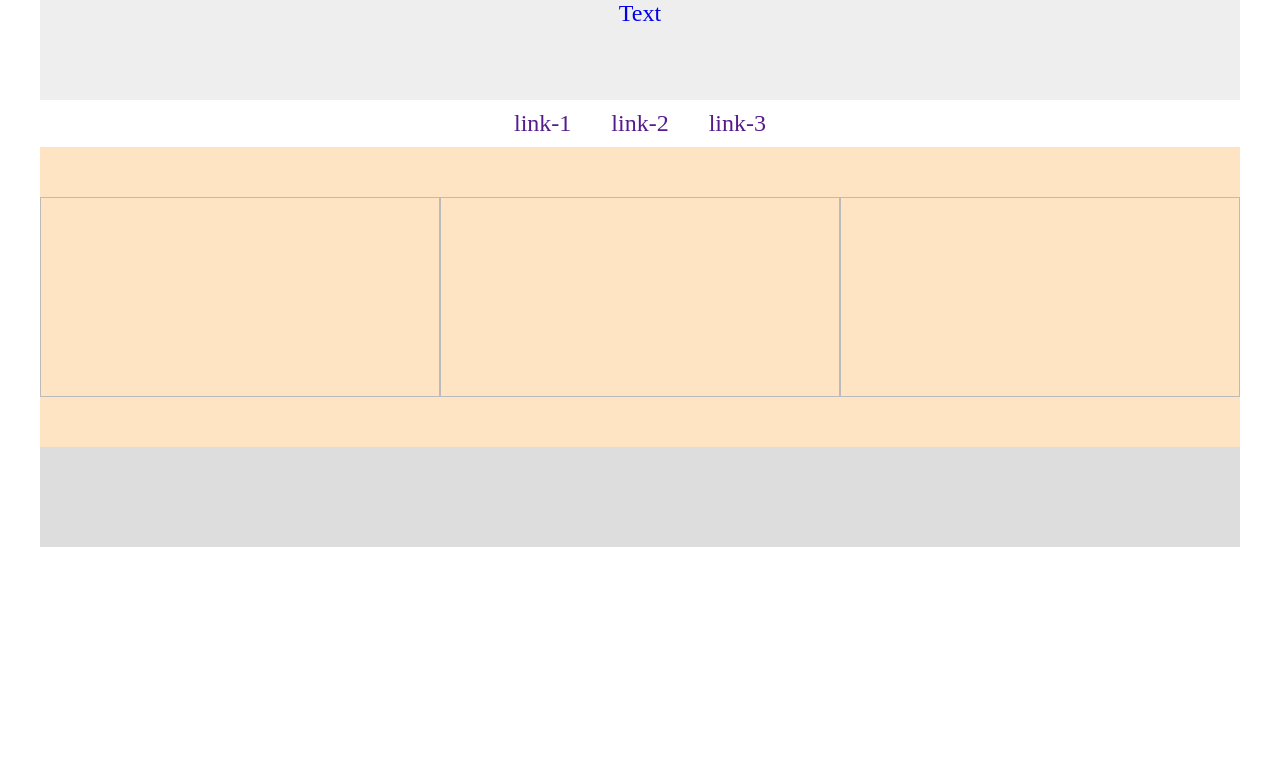
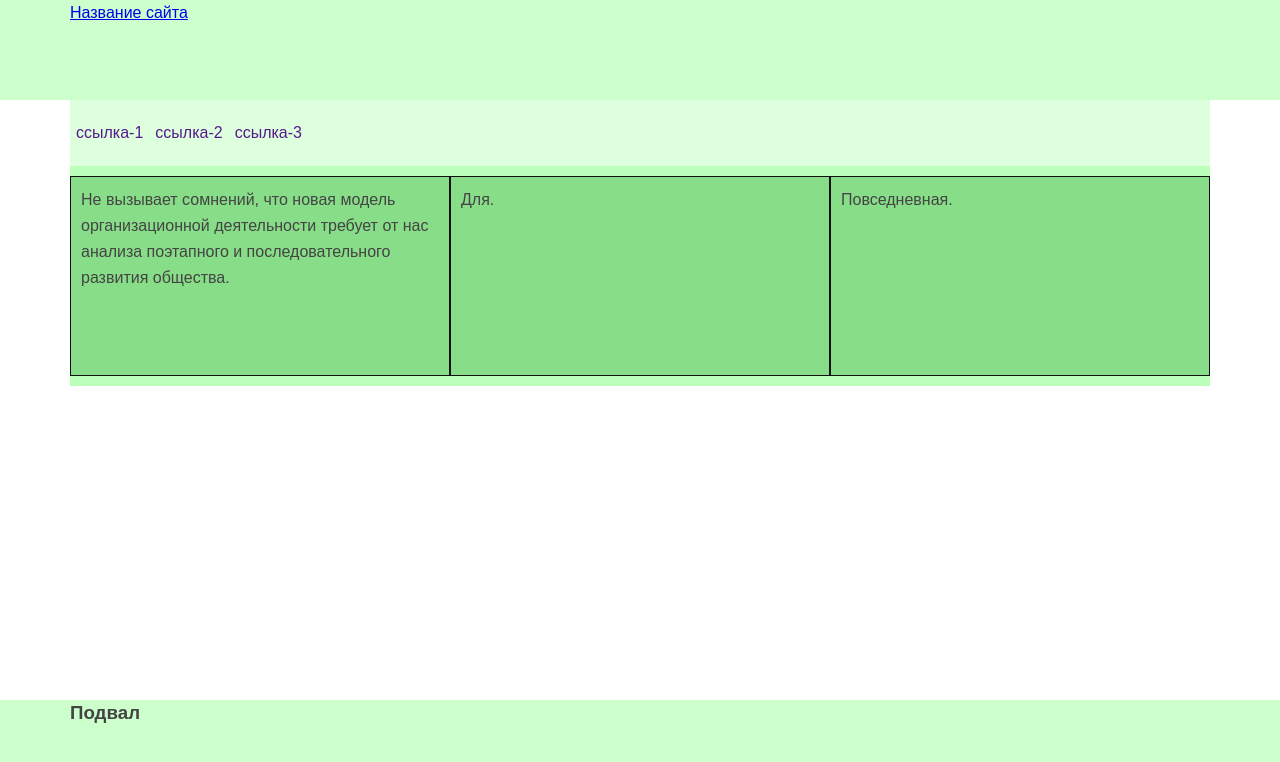
Before and after one commit to kanadeiar/HtmlCssJsLaboratory, a plain HTML site: page index.html in a window 1280 px wide. Drawn offline with Linux system fonts and the light colour scheme.

Commit message:
препроцессор +

```diff
--- a/css/style.scss
+++ b/css/style.scss
@@ -1,62 +1,74 @@
-$width_site: 1200px;
-$color_block: #eee;
-$border_width: 1px;
-$border: $border_width solid $color_block - #333;
+$width_site: 1140px;
+$color-site: #afa;
 
 * {
     margin: 0;
     padding: 0;
 }
 
-.header {
-    height: 100px;
-    background-color: $color_block;
-    width: $width_site;
+.container {
+    max-width: $width_site;
     margin: 0 auto;
+}
+
+body {
+    font-family: sans-serif;
+    font-size: 16px;
+    line-height: 26px;
+    color: #444;
+}
+
+/* Прижатие подвала к полу */
+.wrap {
+    min-height: 100vh;
     display: flex;
-    justify-content: center;
-    &_link {
-        font-size: 24px;
-        text-decoration: none;
-        display: block;
+    flex-direction: column;
+    &_top {
+        flex-grow: 1;
     }
 }
 
-.menu {
-    width: $width_site;
-    margin: 0 auto;
-    background-color: $color_block + #111;
+/* Заголовок */
+.header {
+    height: 100px;
+    background-color: $color-site + #222;
+}
+
+/* Тело */
+.nav {
+    background-color: $color-site + #333;
+    .menu {
+        display: flex;
+        justify-content: start;
+        &_list {
+            list-style-type: none;
+        }
+        &_link {
+            margin: 10px 1px;
+            padding: 10px 5px;
+            text-decoration: none;
+            display: block;
+        }
+    }
+}
+.content {
+    background-color: $color-site + #111;
     display: flex;
-    justify-content: center;
-    &_list {
-        list-style-type: none;
-    }
-    &_link {
-        text-decoration: none;
-        display: block;
-        padding: 10px 20px;
-        font-size: 24px;
+    flex-wrap: wrap;
+    justify-content: space-between;
+    &_item {
+        background-color: $color-site - #222;
+        width: $width_site / 3;
+        height: 200px;
+        margin: 10px 0;
+        box-sizing: border-box;
+        border: 1px solid #111;
+        padding: 10px;
     }
 }
 
-.content {
-    padding: 50px 0;
-    width: $width_site;
-    margin: 0 auto;
-    background-color: bisque;
-    display: flex;
-    flex-wrap: wrap;
-    &_item {
-        width: $width_site / 3;
-        height: 200px;
-        border: $border;
-        box-sizing: border-box;
-    }
-}
-
+/* Подвал */
 .footer {
     height: 100px;
-    background-color: $color_block - #111;
-    width: $width_site;
-    margin: 0 auto;
+    background-color: $color-site + #222;
 }
--- a/index.html
+++ b/index.html
@@ -10,24 +10,45 @@
 </head>
 
 <body>
+    <div class="wrap">
+        <div class="wrap_top">
             <header class="header">
-        <a class="header_link" href="#">Text</a>
+                <div class="container">
+                    <a class="header_link" href="#">Название сайта</a>
+                </div>
             </header>
-    <nav class="nav">
+            <nav class="nav container">
                 <ul class="menu">
-            <li class="menu_list"><a href="" class="menu_link">link-1</a></li>
-            <li class="menu_list"><a href="" class="menu_link">link-2</a></li>
-            <li class="menu_list"><a href="" class="menu_link">link-3</a></li>
+                    <li class="menu_list">
+                        <a href="" class="menu_link">ссылка-1</a>
+                    </li>
+                    <li class="menu_list">
+                        <a href="" class="menu_link">ссылка-2</a>
+                    </li>
+                    <li class="menu_list">
+                        <a href="" class="menu_link">ссылка-3</a>
+                    </li>
                 </ul>
             </nav>
-    <main class="content">
-        <div class="content_item"></div>
-        <div class="content_item"></div>
-        <div class="content_item"></div>
+            <main class="content container">
+                <div class="content_item">
+                    <p>Не вызывает сомнений, что новая модель организационной деятельности требует от нас анализа
+                        поэтапного и последовательного развития общества.</p>
+                </div>
+                <div class="content_item">
+                    <p>Для.</p>
+                </div>
+                <div class="content_item">
+                    <p>Повседневная.</p>
+                </div>
             </main>
+        </div>
         <footer class="footer">
-
+            <div class="container">
+                <h3>Подвал</h3>
+            </div>
         </footer>
+    </div>
 </body>
 
 </html>
```
Also changed, not shown: css/style.css, 1 other file. Lines whose indentation alone changed are shown as unchanged.
